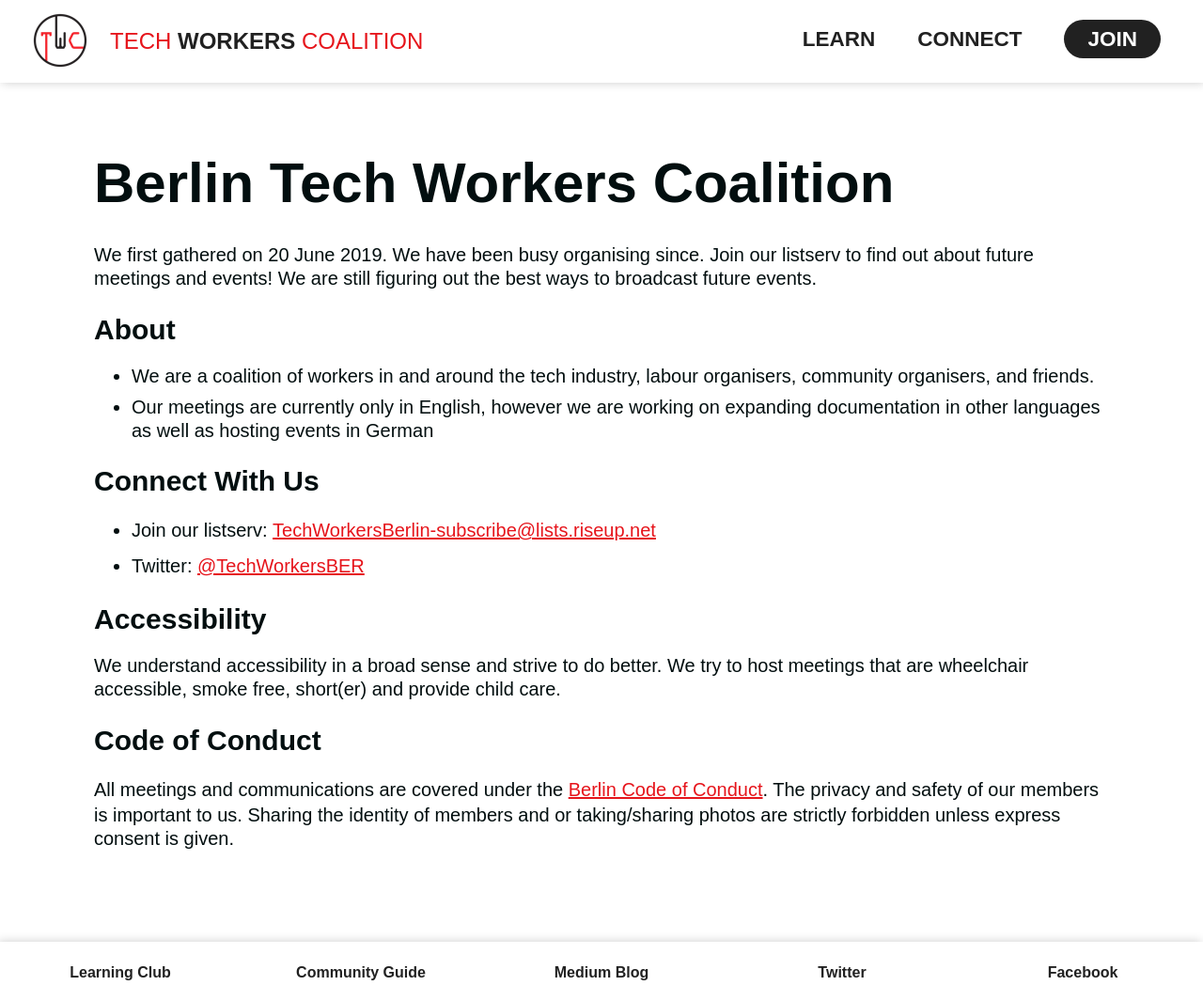
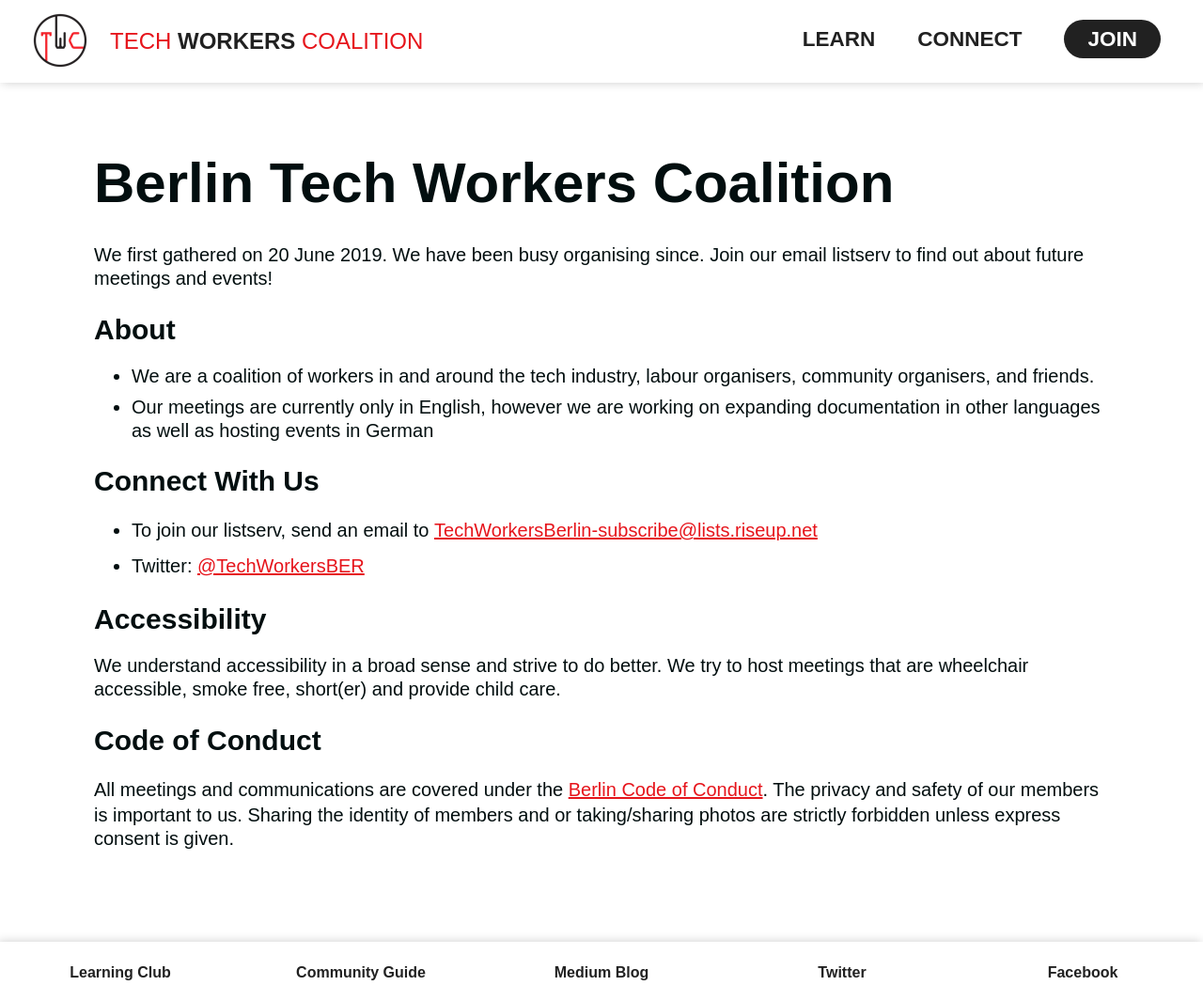
Before and after one commit to techworkersco/twc-site, a Jekyll site: the page built from city_local/berlin.md, in a window 1280 px wide and 1065 px high. Shown: the whole window at 94% size. Built offline with Jekyll 4.4.1, drawn with Linux system fonts in a browser that asks for light colours; nearby versions of some CDN libraries.

Commit message:
Typo in url and update Berlin text

```diff
--- a/city_local/berlin.md
+++ b/city_local/berlin.md
@@ -5,14 +5,14 @@
 ---
 <style>h1, .main-wrapper h2, h3 {text-align: left; font-weight: bold;}</style>
 # Berlin Tech Workers Coalition
-We first gathered on 20 June 2019. We have been busy organising since. Join our listserv to find out about future meetings and events! We are still figuring out the best ways to broadcast future events.
+We first gathered on 20 June 2019. We have been busy organising since. Join our email listserv to find out about future meetings and events!
 
 ## About
 - We are a coalition of workers in and around the tech industry, labour organisers, community organisers, and friends.
 - Our meetings are currently only in English, however we are working on expanding documentation in other languages as well as hosting events in German
 
 ## Connect With Us
-- Join our listserv: [TechWorkersBerlin-subscribe@lists.riseup.net](mailto:techworkersberlin-subscribe@lists.riseup.net)
+- To join our listserv, send an email to [TechWorkersBerlin-subscribe@lists.riseup.net](mailto:techworkersberlin-subscribe@lists.riseup.net)
 - Twitter: [@TechWorkersBER](https://twitter.com/TechWorkersBER)
 
 ## Accessibility
```
Also changed, not shown: README.md.
